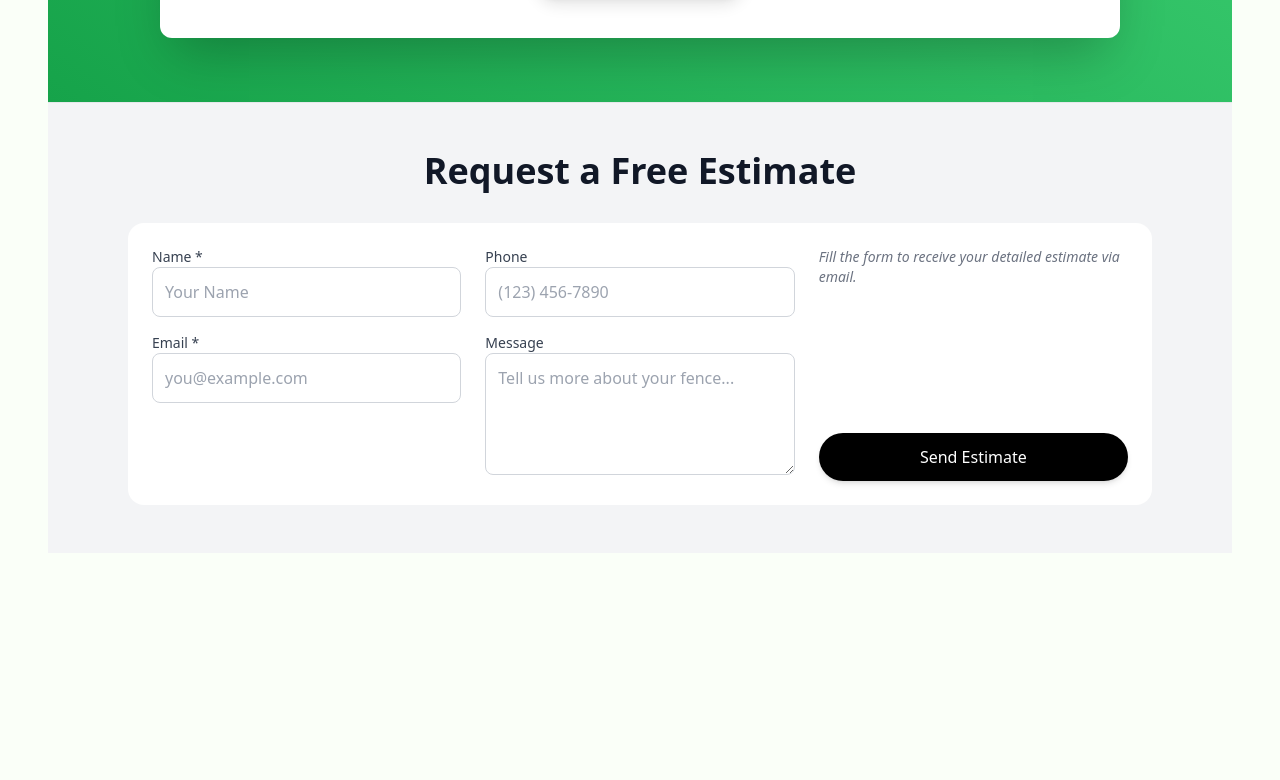
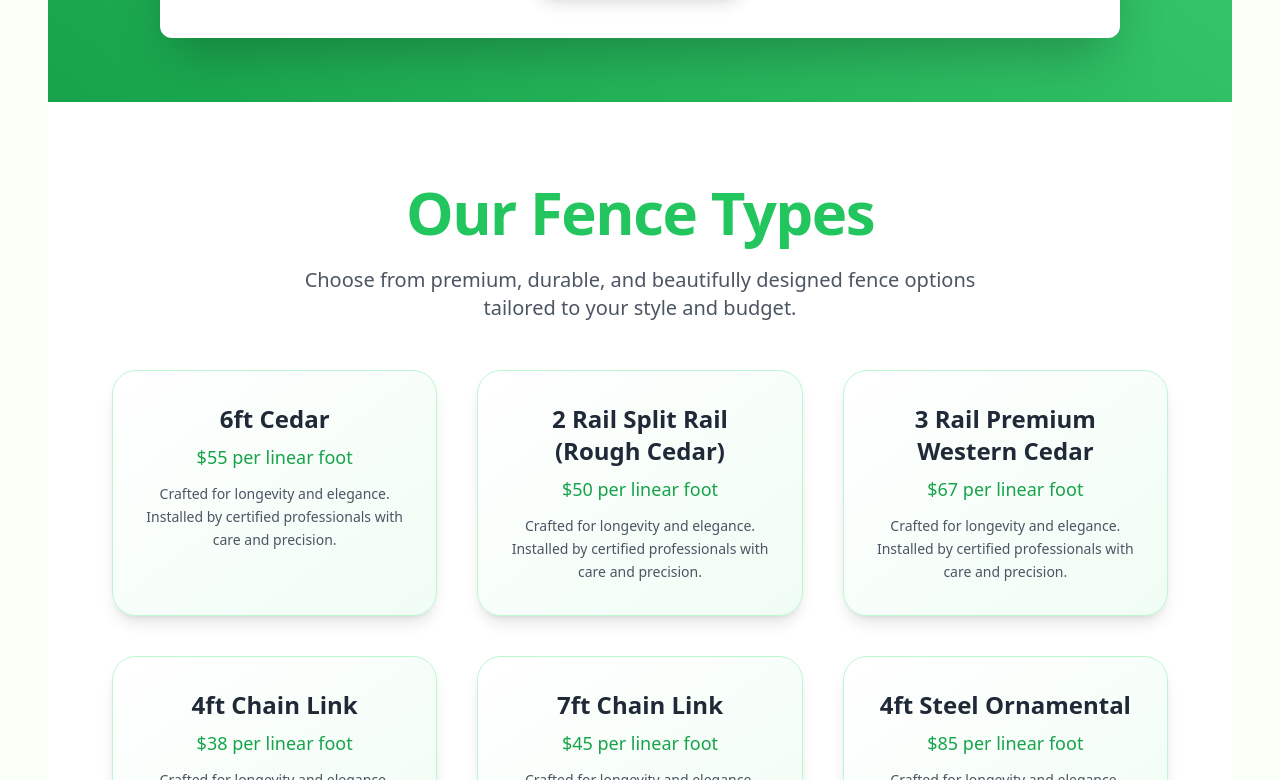
Before and after one commit to thatdudeiggy/coloradofencepros, a React (Vite) app: page / in a window 1280 px wide. Shown: the part 1420-2200 px from the top of the page. Before the commit the page ends 2029 px from the top, so only its background shows below. Built offline with nearby package versions, Linux system fonts and the light colour scheme.

Commit message:
added fence types

```diff
--- a/src/App.jsx
+++ b/src/App.jsx
@@ -2,6 +2,7 @@ import React, { Component } from 'react'
 import ReactDOM from 'react-dom/client'
 import Navbar from './Components/NavBar'
 import Hero from './Components/Hero'
+import Types from './Components/Types'
 import FenceEstimator from './Components/FenceEstimator'
 import LeadCaptureForm from './Components/LeadCaptureForm'
 import './index.css'
@@ -13,7 +14,9 @@ export default class App extends Component {
         <Navbar />
         <Hero />
         <FenceEstimator />
+        <Types />
         <LeadCaptureForm />
+
       </div>
     )
   }
--- /dev/null
+++ b/src/Components/Types.jsx
@@ -0,0 +1,62 @@
+import React from "react";
+import { motion } from "framer-motion";
+
+const FENCE_TYPES = {
+  cedar: { label: "6ft Cedar", price: 55 },
+  splitRail2: { label: "2 Rail Split Rail (Rough Cedar)", price: 50 },
+  splitRail3: { label: "3 Rail Premium Western Cedar", price: 67 },
+  chainLink4: { label: "4ft Chain Link", price: 38 },
+  chainLink7: { label: "7ft Chain Link", price: 45 },
+  steel4: { label: "4ft Steel Ornamental", price: 85 },
+  steel6: { label: "6ft Steel Ornamental", price: 95 },
+};
+
+const cardVariants = {
+  hidden: { opacity: 0, y: 30 },
+  visible: (i) => ({
+    opacity: 1,
+    y: 0,
+    transition: { delay: i * 0.1, duration: 0.4, ease: "easeOut" },
+  }),
+};
+
+const FenceTypes = () => {
+  return (
+    <section className="py-20 px-4 md:px-8 lg:px-16 bg-white dark:bg-gray-900">
+      <div className="max-w-7xl mx-auto text-center">
+        <h2 className="text-4xl md:text-5xl font-semibold tracking-tight text-green-500 mb-6">
+          Our Fence Types
+        </h2>
+        <p className="text-gray-600 dark:text-gray-300 max-w-2xl mx-auto text-lg mb-12">
+          Choose from premium, durable, and beautifully designed fence options tailored to your style and budget.
+        </p>
+
+        <div className="grid grid-cols-1 sm:grid-cols-2 lg:grid-cols-3 gap-10">
+          {Object.entries(FENCE_TYPES).map(([key, { label, price }], index) => (
+            <motion.div
+              key={key}
+              className="bg-gradient-to-br from-white to-green-50 dark:from-gray-800 dark:to-gray-900 border border-green-200 dark:border-green-700 rounded-3xl shadow-lg p-6 sm:p-8 hover:shadow-xl transition-all duration-300"
+              initial="hidden"
+              animate="visible"
+              custom={index}
+              variants={cardVariants}
+              whileHover={{ scale: 1.03 }}
+            >
+              <h3 className="text-xl font-bold text-gray-800 dark:text-white mb-2">
+                {label}
+              </h3>
+              <p className="text-green-600 dark:text-green-400 text-md font-medium mb-3">
+                ${price} per linear foot
+              </p>
+              <p className="text-gray-600 dark:text-gray-400 text-sm leading-relaxed">
+                Crafted for longevity and elegance. Installed by certified professionals with care and precision.
+              </p>
+            </motion.div>
+          ))}
+        </div>
+      </div>
+    </section>
+  );
+};
+
+export default FenceTypes;
```
